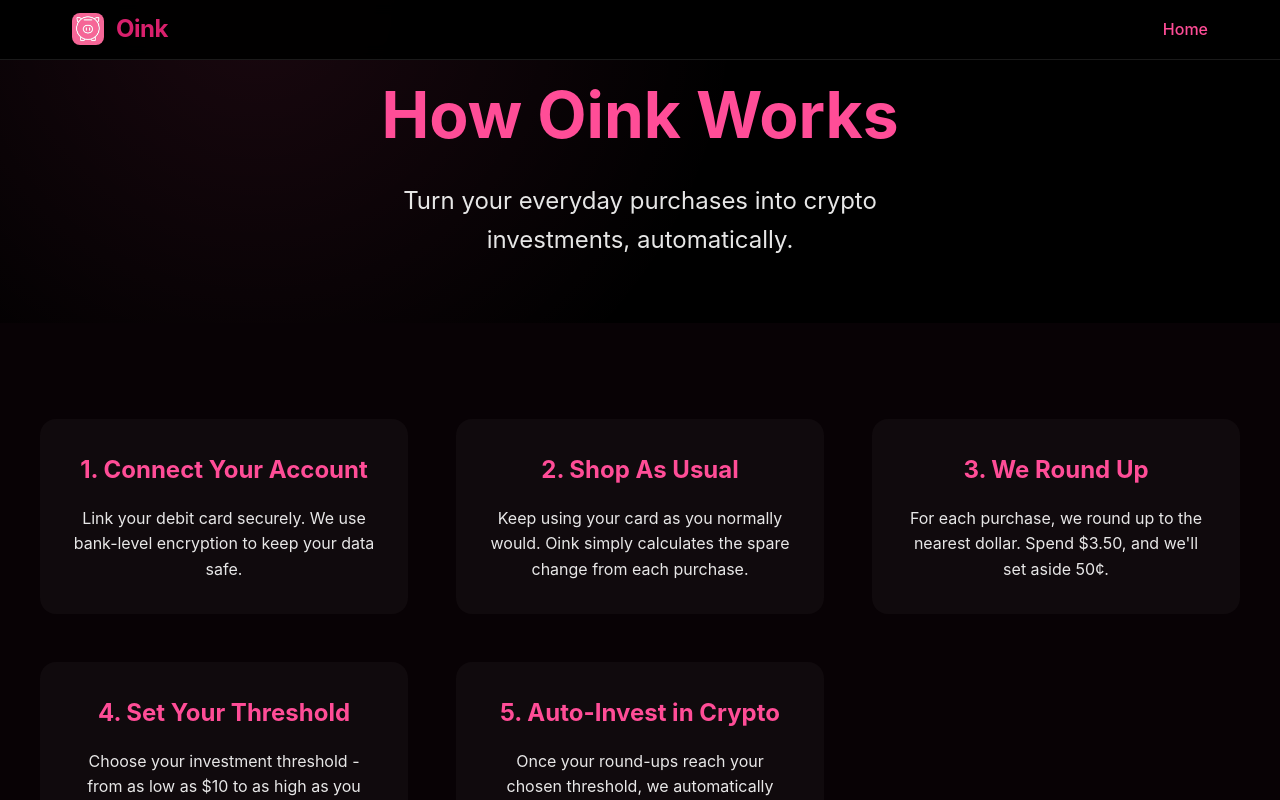
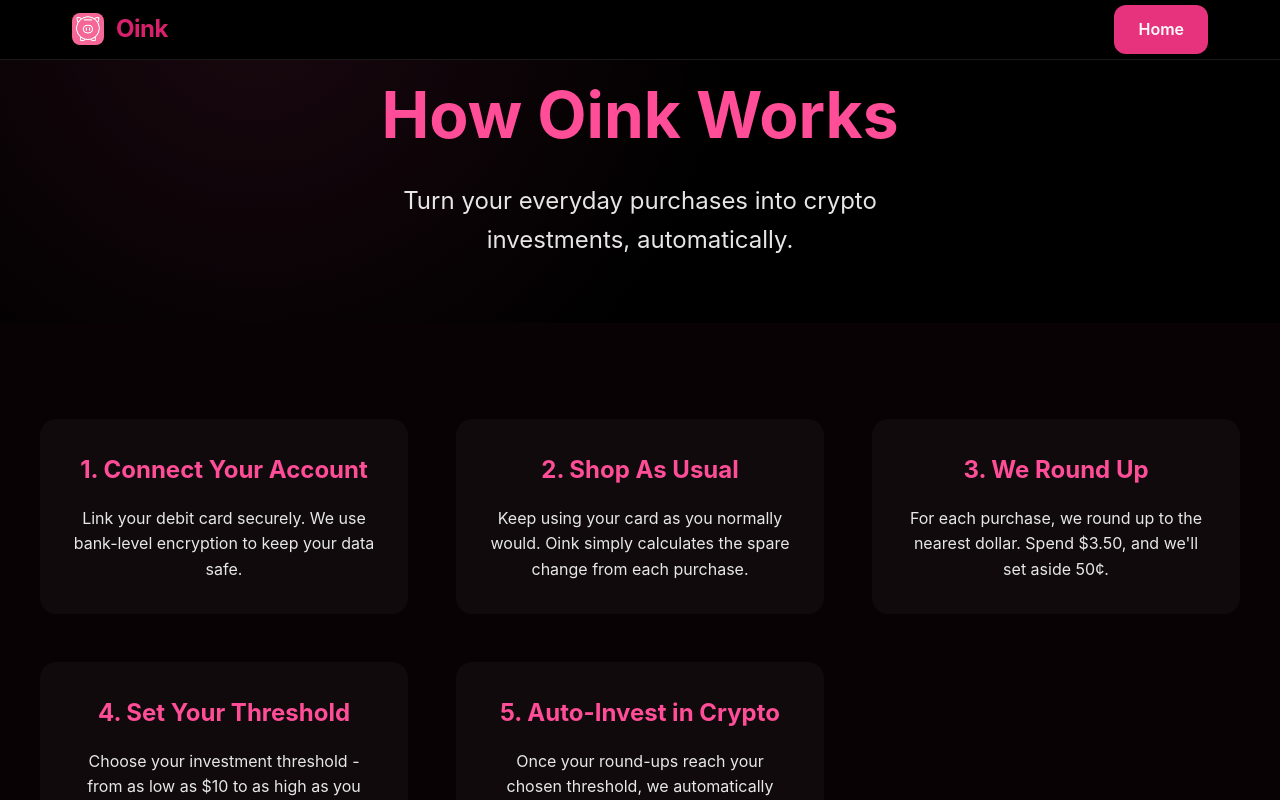
Before and after one commit to ThomasCaneday/oink-waiting-list, a React (Vite) app: page /how-it-works in a window 1280 px wide. Shown: the top 800 px of the page. Built offline with nearby package versions, Linux system fonts and the light colour scheme; no server answers.

Commit message:
update: pink button nav links

```diff
--- a/src/index.css
+++ b/src/index.css
@@ -76,14 +76,19 @@ body {
 }
 
 .nav-link {
-  color: var(--pink-500);
+  background: var(--pink-600);
+  color: white;
   text-decoration: none;
-  font-weight: 500;
-  transition: color 0.2s ease;
+  font-weight: 600;
+  padding: 0.75rem 1.5rem;
+  border-radius: 0.75rem;
+  transition: all 0.2s ease;
 }
 
 .nav-link:hover {
-  color: var(--pink-600);
+  background: var(--pink-700);
+  transform: translateY(-2px);
+  box-shadow: 0 4px 12px rgba(0, 0, 0, 0.1);
 }
 
 .hero {
```
